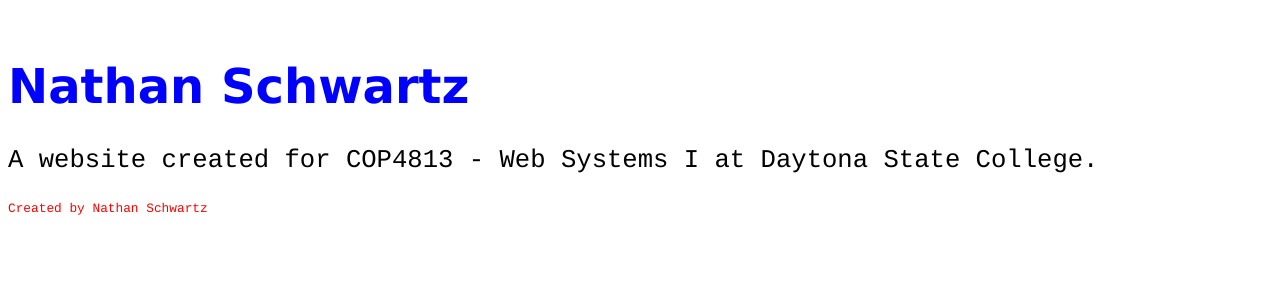
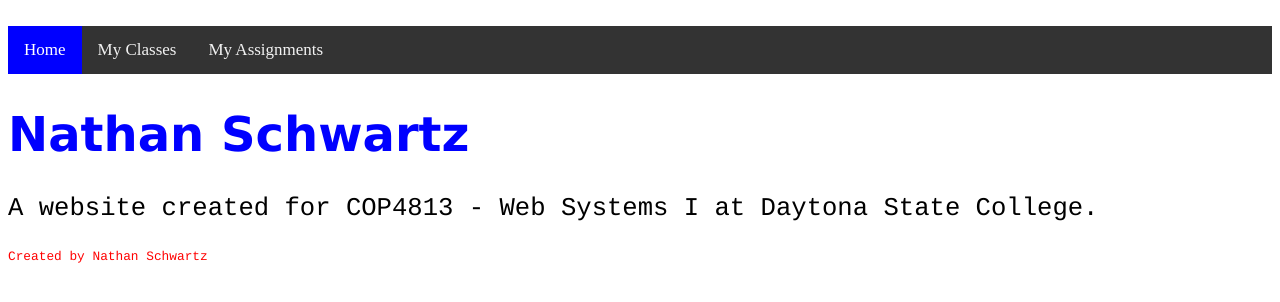
Before and after one commit to SchwartzNathan99/SchwartzNathan99.github.io, a plain HTML site: page index.html in a window 1280 px wide. Drawn offline with Linux system fonts and the light colour scheme.

Commit message:
Added menu bar

```diff
--- a/index.html
+++ b/index.html
@@ -16,7 +16,32 @@ footer {
           font-family: courier;
           font-size: 80%;
         }
+        .topnav {
+          background-color: #333;
+          overflow: hidden;
+        }
+        .topnav a {
+          float: left;
+          color: #f2f2f2;
+          text-align: center;
+          padding: 14px 16px;
+          text-decoration: none;
+          font-size: 17px;
+        }
+        .topnav a:hover {
+          background-color: #ddd;
+          color: black;
+        }
+        .topnav a.active {
+          background-color: blue;
+          color: white;
+        }
     </style>
+    <div class="topnav">
+        <a class="active" href="#home">Home</a>
+        <a href="#My Classes">My Classes</a>
+        <a href="#My Assignments">My Assignments</a>
+      </div>
     <h1>
     Nathan Schwartz
     </h1>
```
Lines whose indentation alone changed are shown as unchanged.
